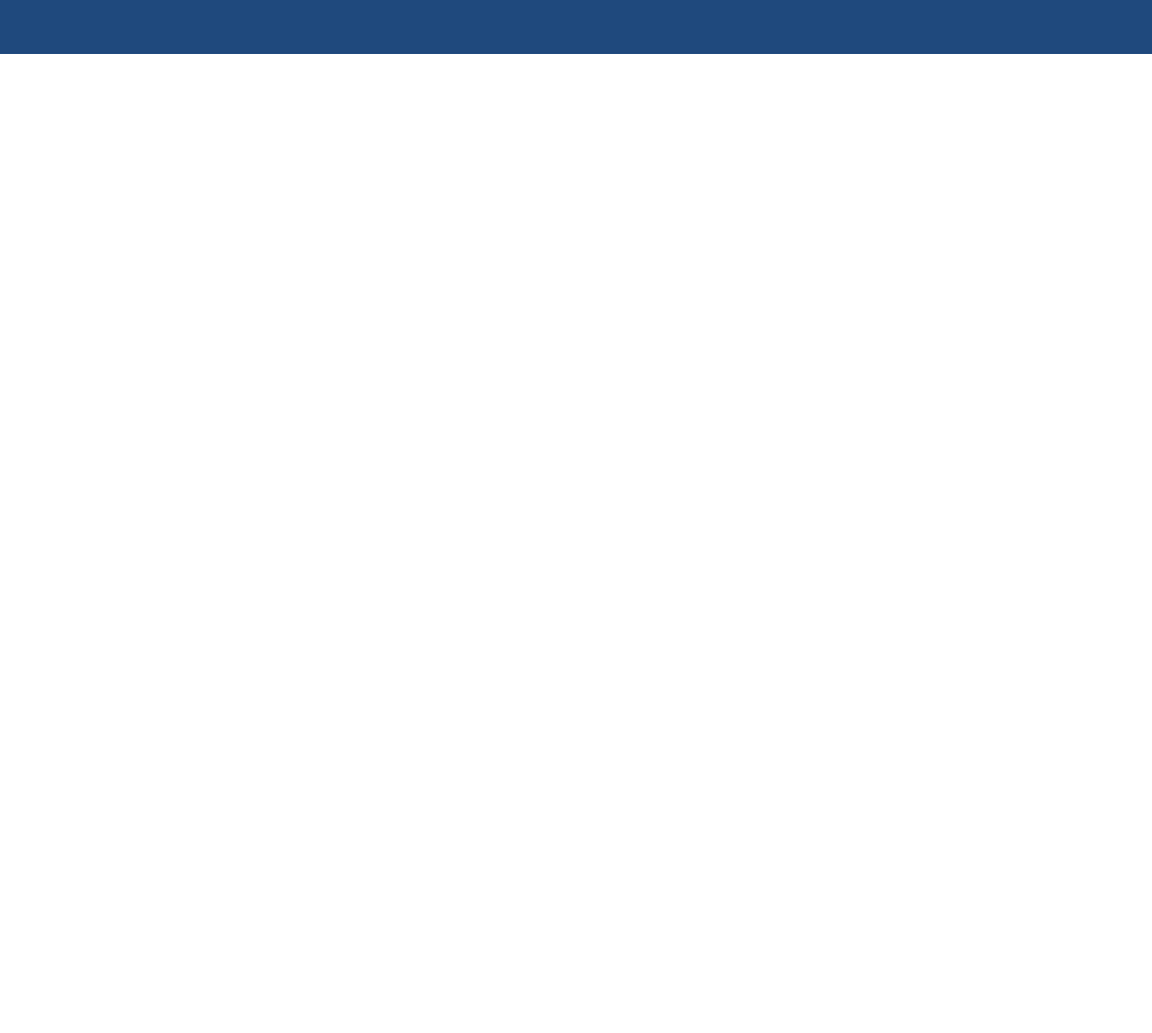
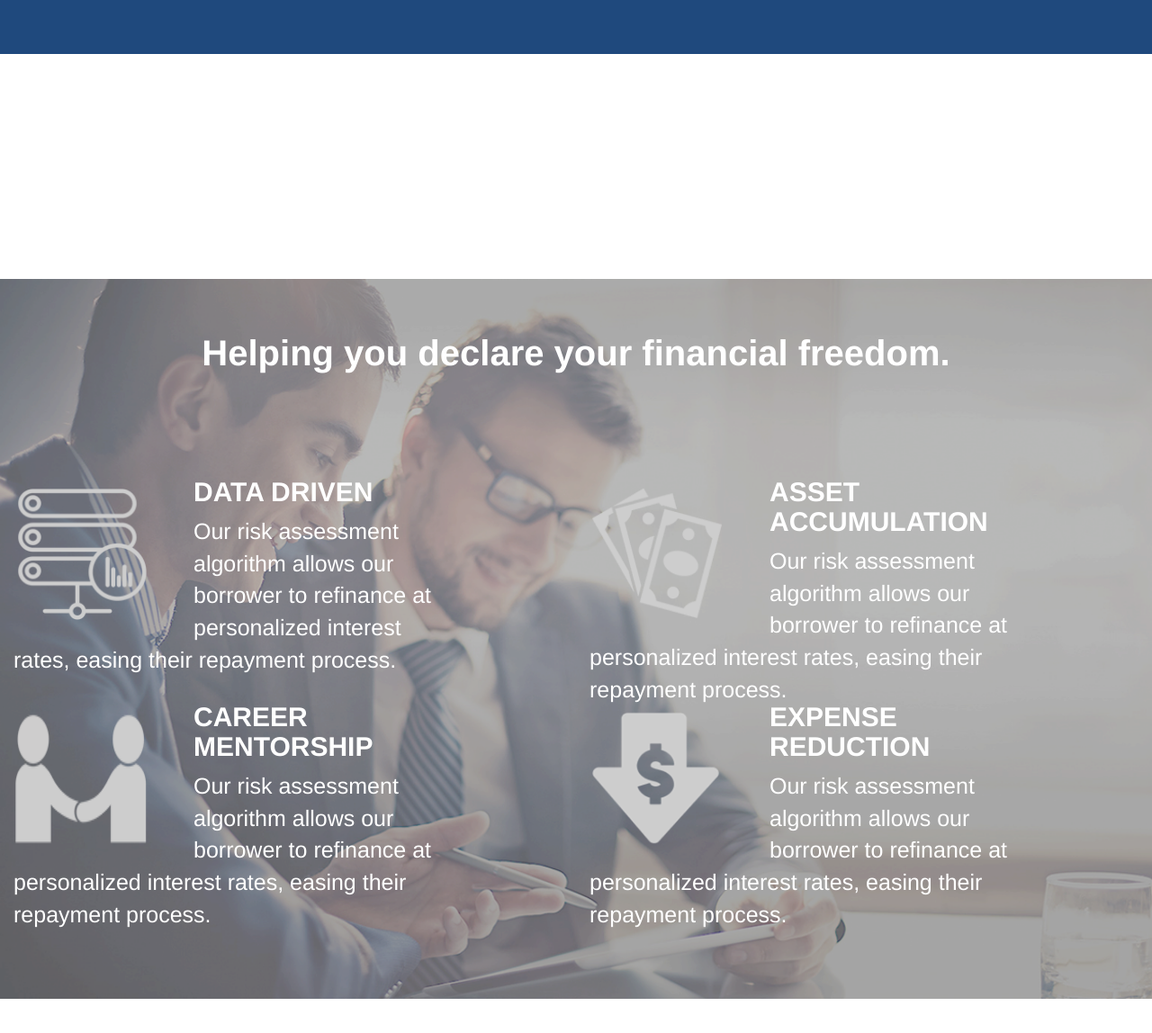
Before and after one commit to south-bend-code-school/MentorFunding, a plain HTML site: page index.html in a window 1280 px wide. Shown: the part 1990-3138 px from the top of the page at 90% size. Before the commit the page ends 2050 px from the top, so only its background shows below. Drawn offline with nearby package versions, Linux system fonts and the light colour scheme.

Commit message:
adding 2nd to last section of index page

```diff
--- a/index.html
+++ b/index.html
@@ -68,20 +68,61 @@
 
 <!--Maiin potions-->
 <div class="row">
-  <div class="col-md-12 blank"></div>
+  <div class="col-md-12 blank" style="height:600px; background-color:white;"></div>
 </div>
 
 <!--Who we are-->
 <div class="row">
   <div class="col-md-12 blue">
     <div id="WhoWeAre">
-      <h1 style="font-size:40px"><strong>WHO WE ARE<strong></h1>
+      <h1 style="font-size:40px"><strong>WHO WE ARE</strong></h1>
       <div id="whiteLine"></div>
       <h3 style="font-size:30px">Mentor Funding refinances the student loans of recent college graduates, and provides them career-progression mentorship by connecting them to a network of alumni <strong><u>literally</u></strong> invested in their futures.</h3>
-      <div style="margin-top:50px"><a style="color:white" href="#"><h4><strong><u>Learn More</u></strong></h4></a></div>
+      <div style="margin-top:60px"><a style="color:white" href="#"><h4><strong><u>Learn More</u></strong></h4></a></div>
     </div>
   </div>
 </div>
+
+<!--Gap-->
+<div class="row"><div class="col-md-12" style="height:200px; background-color:white;"></div></div>
+
+<!--Helping you declare your financial freedom-->
+<div class="row">
+  <div id="nextImage" class="col-md-12">
+    <div class="row col-md-12 big_four_segment">
+      <h2 style="margin-top:60px; margin-bottom:60px; font-size:40px;"><strong>Helping you declare your financial freedom.</strong></h2>
+    </div>
+    <div class="row big_four_segment">
+      <div style="padding-right:150px;" class="col-md-6">
+        <img src="./images/data_driven.png" class="small_image">
+        <h2 style="text-align:left"><strong>DATA DRIVEN</strong></h2>
+        <p class="para_text">Our risk assessment algorithm allows our borrower to refinance at personalized interest rates, easing their repayment process.</p>
+      </div>
+      <div style="padding-right:150px;"class="col-md-6">
+        <img src="./images/asset_accumulation.png" class="small_image">
+        <h2 style="text-align:left"><strong>ASSET ACCUMULATION</strong></h2>
+        <p class="para_text">Our risk assessment algorithm allows our borrower to refinance at personalized interest rates, easing their repayment process.</p>
+      </div>
+    </div>
+    <div style="margin-top:50px !important;" class="row big_four_segment">
+      <div style="padding-right:150px;" class="col-md-6">
+        <img src="./images/career_mentorship.png" class="small_image">
+        <h2 style="text-align:left"><strong>CAREER MENTORSHIP</strong></h2>
+        <p class="para_text">Our risk assessment algorithm allows our borrower to refinance at personalized interest rates, easing their repayment process.</p>
+      </div>
+      <div style="padding-right:150px;" class="col-md-6">
+        <img src="./images/expense_reduction.png" class="small_image">
+        <h2 style="text-align:left"><strong>EXPENSE REDUCTION</strong></h2>
+        <p class="para_text">Our risk assessment algorithm allows our borrower to refinance at personalized interest rates, easing their repayment process.</p>
+      </div>
+    </div>
+  </div>
+</div>
+
+<!--Gap-->
+<div class="row"><div class="col-md-12" style="height:200px; background-color:white;"></div></div>
+
+
 
 
 </body>
--- a/stylesheets/index.css
+++ b/stylesheets/index.css
@@ -11,7 +11,6 @@ body{
 }
 .row{
   width:100% !important;
-  height:100% !important;
   margin: 0px !important;
   padding:0px !important;
 }
@@ -67,10 +66,6 @@ button{
   box-shadow: 0	3px 6px black;
 
 }
-.blank{
-    background-color:white;
-    height:600px;
-}
 .blue{
   background-color:#1F497D;
   height:600px;
@@ -81,3 +76,29 @@ button{
   margin-left:10%;
   margin-right:10%;
 }
+#nextImage{
+  background-image: url('../images/index_background2.png');
+  background-repeat: no-repeat;
+  background-size: cover;
+  height:800px;
+  margin:0px;
+  padding:0px;
+  margin-top:50px;
+  text-align:center;
+  color:white;
+}
+.big_four_segment{
+  float:left;
+  height:200px;
+}
+.small_image{
+  height:150px;
+  width:150px;
+  float:left;
+  margin-right:50px;
+  margin-top:30px;
+}
+.para_text{
+  text-align:left;
+  font-size:25px;
+}
```
Also changed, not shown: images/asset_accumulation.png (added), images/career_mentorship.png (added), images/data_driven.png (added), images/expense_reduction.png (added), images/index_background2.png (added).
